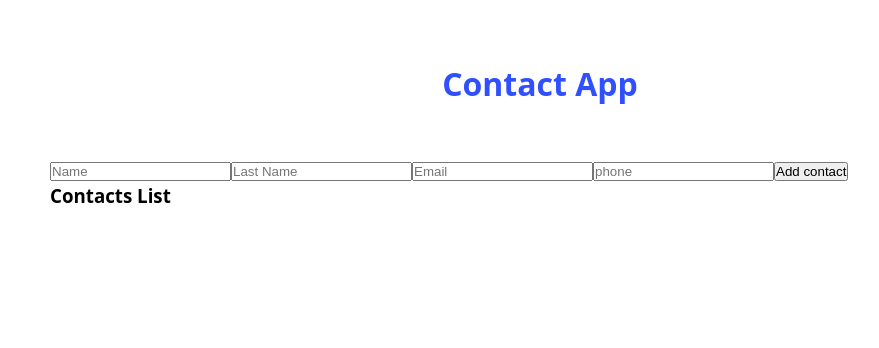
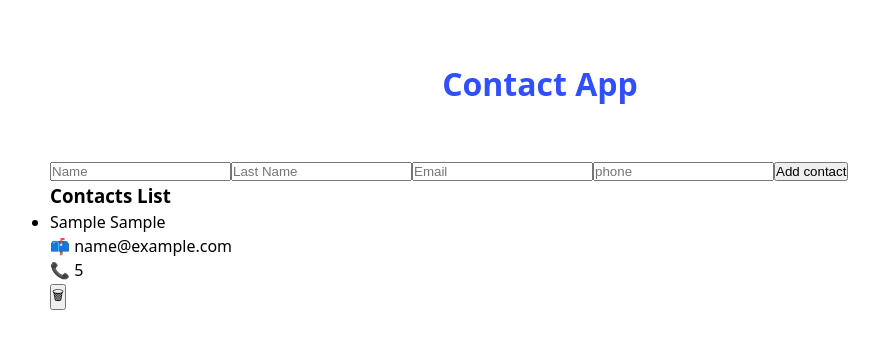
Before and after one commit to Haniyeh-Afrasiyabi/Contact-app, a React (Vite) app: page / in a window 1280 px wide. Both pictures are taken after typing "Sample", "Sample", "name@example.com", "5" into the empty fields and a click on the button "Add contact". Shown: the top 348 px of the page, without its empty margins (100-979 px from the left). Built offline with nearby package versions, Linux system fonts and the light colour scheme.

Commit message:
Render contacts

```diff
--- a/src/components/ContactsList.jsx
+++ b/src/components/ContactsList.jsx
@@ -1,13 +1,27 @@
 function ContactsList({ contacts }) {
-  console.log(contacts);
   return (
     <div>
       <h3>Contacts List</h3>
-      <ul>
-        {contacts.map((contact) => {
-          <li key={contact.id}>{contact.name}</li>;
-        })}
-      </ul>
+      {contacts.length ? (
+        <ul>
+          {contacts.map((contact) => (
+            <li key={contact.id}>
+              <p>
+                {contact.name} {contact.lastName}
+              </p>
+              <p>
+                <span>📫</span> {contact.email}
+              </p>
+              <p>
+                <span>📞</span> {contact.phone}
+              </p>
+              <button>🗑</button>
+            </li>
+          ))}
+        </ul>
+      ) : (
+        <p>No Contact Yet!</p>
+      )}
     </div>
   );
 }
```
